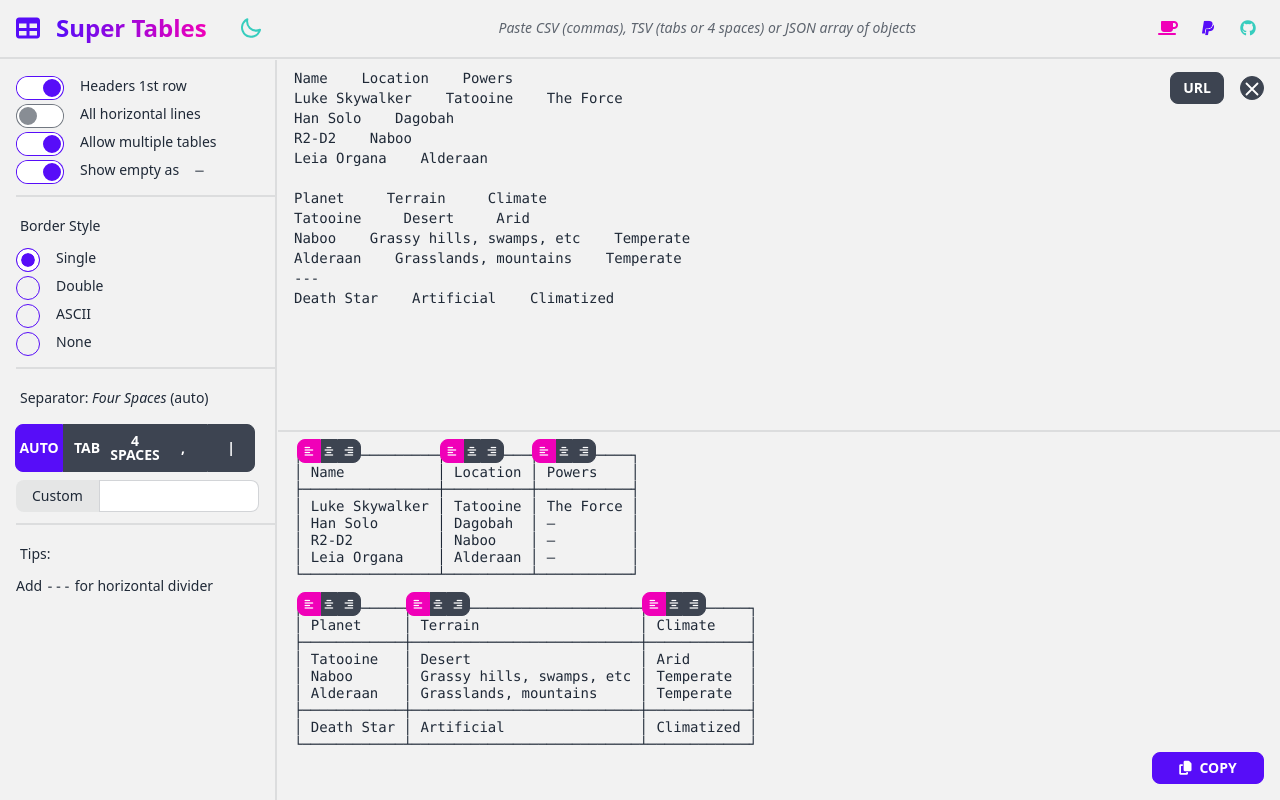
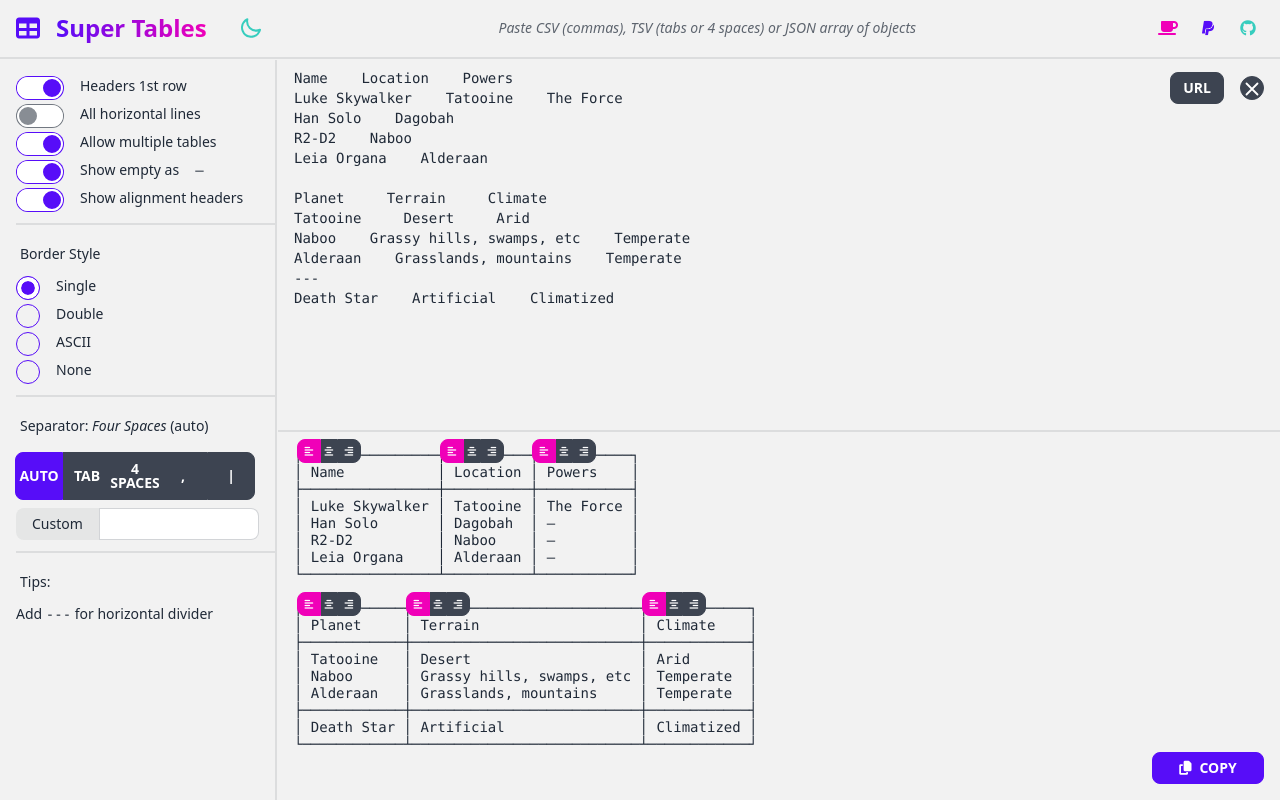
Before and after one commit to jelitter/super-tables, an Angular app: page / in a window 1280 px wide. Built offline with nearby package versions, Linux system fonts and the light colour scheme.

Commit message:
✨1-Add toggle for alignment headers

```diff
--- a/src/components/tables/tables.component.html
+++ b/src/components/tables/tables.component.html
@@ -20,12 +20,26 @@
       All horizontal lines
     </label>
     <label class="flex gap-4 align-middle cursor-pointer">
-      <input type="checkbox" name="allow-multiple" [(ngModel)]="allowMultipleTables" class="toggle toggle-primary" />
+      <input
+        type="checkbox"
+        name="allow-multiple-tables"
+        [(ngModel)]="allowMultipleTables"
+        class="toggle toggle-primary"
+      />
       Allow multiple tables
     </label>
     <label class="flex gap-4 align-middle cursor-pointer">
       <input type="checkbox" name="show-dash" [(ngModel)]="showEmptyAsDash" class="toggle toggle-primary" />
       Show empty as <code>&mdash;</code>
+    </label>
+    <label class="flex gap-4 align-middle cursor-pointer">
+      <input
+        type="checkbox"
+        name="show-alignment-headers"
+        [(ngModel)]="showAlignmentHeaders"
+        class="toggle toggle-primary"
+      />
+      Show alignment headers
     </label>
 
     <div class="m-0 divider"></div>
@@ -154,7 +168,7 @@
   <div class="h-1 m-0 divider"></div>
 
   <div class="relative overflow-auto">
-    <div class="absolute w-full bg-scroll">
+    <div class="absolute w-full bg-scroll" *ngIf="showAlignmentHeaders">
       <ul
         class="absolute flex m-0 h-auto pl-[20px]"
         [ngStyle]="{
@@ -167,7 +181,7 @@
           [ngStyle]="{ width: width.px + 'px', minWidth: '56px' }"
           class="inline-table"
         >
-          <div class="justify-center btn-group" [@fadeInOut]>
+          <div class="justify-center btn-group flex-nowrap" [@fadeInOut]="showAlignmentHeaders">
             <button
               class="btn w-6 h-4 text-[10px] btn-square btn-xs rounded-l-full"
               (click)="alignColumn(i, j, 'left')"
--- a/src/components/tables/tables.component.ts
+++ b/src/components/tables/tables.component.ts
@@ -50,6 +50,7 @@
   public separator: string = this.Separators.AUTO_DETECT;
   public showAllHorizontalLines = false;
   public showEmptyAsDash = true;
+  public showAlignmentHeaders = true;
   public showHeaders = true;
   public subTables: string[][] = [];
   public urlInput = initialSettings.url;
@@ -152,6 +153,9 @@
         this.columnWidths.length = texts.length;
 
         texts.forEach((text, subTableIndex) => {
+          if (isJsonArray(text)) {
+          }
+
           const rows = (text ?? '').split(/\r?\n/);
 
           const dividersBefore = rows
@@ -194,7 +198,7 @@
             .map((line: string) => [...line.split(separator), ...this.empties].slice(0, lineLength))
             .map(row => row.map(word => word.trim() || empty));
 
-          const minCharWidth = 6;
+          const minCharWidth = this.showAlignmentHeaders ? 6 : 3;
 
           const pxWidths = data.reduce(
             (acc, row) =>
@@ -387,7 +391,6 @@
 
   private getInputText(): string {
     if (isJsonArray(this.inputText)) {
-      console.log('It is an array');
       const arr = JSON.parse(this.inputText ?? '');
       return this.getInputTextFromArray(arr);
     }
```
